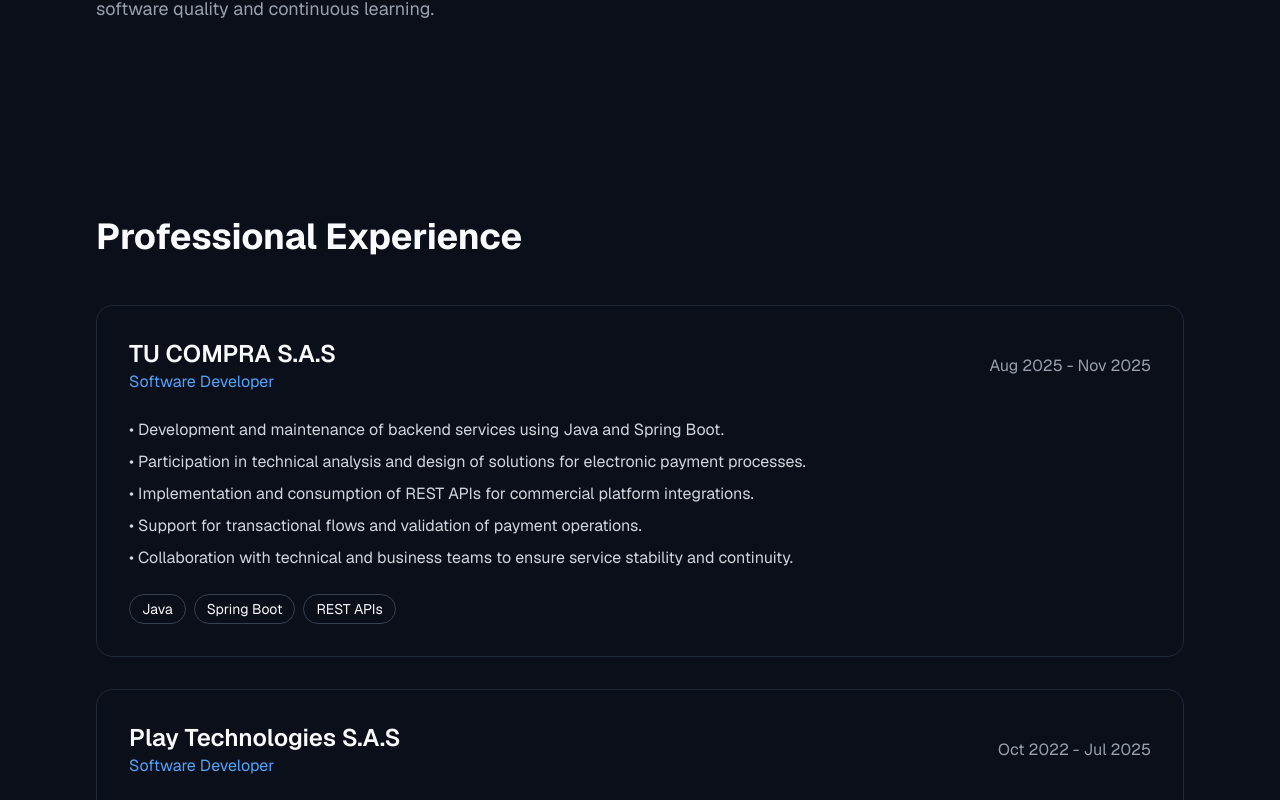
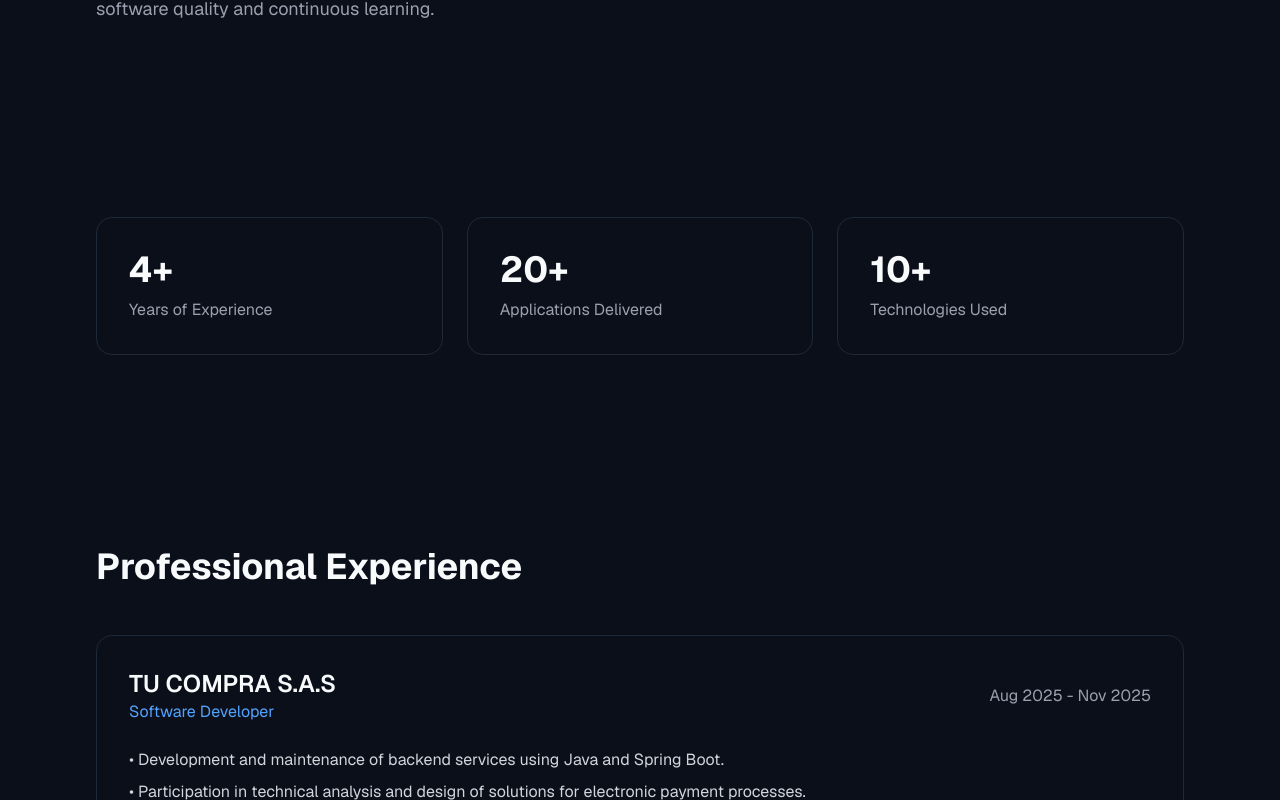
Before and after one commit to JonathanPvc/PortafolioJuribeNext.js, a Next.js app: page / in a window 1280 px wide. Shown: the part 1140-1940 px from the top of the page. Built offline with nearby package versions, Linux system fonts and the light colour scheme.

Commit message:
actualizacion
se actualiza un poco el portafolio y estilos

```diff
--- a/app/page.tsx
+++ b/app/page.tsx
@@ -1,10 +1,14 @@
 import Navbar from "@/components/Navbar";
 import Hero from "@/components/Hero";
 import About from "@/components/About";
+import Stats from "@/components/Stats";
 import Experience from "@/components/Experience";
 import Skills from "@/components/Skills";
 import Projects from "@/components/Projects";
+import Learning from "@/components/Learning";
+import Education from "@/components/Education";
 import Contact from "@/components/Contact";
+import Footer from "@/components/Footer";
 
 export default function Home() {
   return (
@@ -14,11 +18,16 @@
       <main className="max-w-6xl mx-auto px-8">
         <Hero />
         <About />
+        <Stats />
         <Experience />
         <Skills />
         <Projects />
+        <Learning />
+        <Education />
         <Contact />
       </main>
+
+      <Footer />
     </>
   );
 }
--- a/components/Experience.tsx
+++ b/components/Experience.tsx
@@ -91,7 +91,15 @@
               {exp.stack.map((tech) => (
                 <span
                   key={tech}
-                  className="px-3 py-1 text-sm rounded-full border border-gray-700"
+                  className="
+                            px-3 py-1
+                            text-sm
+                            rounded-full
+                            bg-gray-900
+                            border
+                            border-gray-800
+                            text-gray-300
+                            "
                 >
                   {tech}
                 </span>
--- /dev/null
+++ b/components/Footer.tsx
@@ -0,0 +1,15 @@
+export default function Footer() {
+  return (
+    <footer className="border-t border-gray-800 mt-24">
+      <div className="max-w-6xl mx-auto px-8 py-8 flex flex-col md:flex-row justify-between text-gray-500 text-sm">
+        <p>
+          © {new Date().getFullYear()} Jonathan Uribe
+        </p>
+
+        <p>
+          Built with Next.js, TypeScript and Tailwind CSS
+        </p>
+      </div>
+    </footer>
+  );
+}
--- a/components/Projects.tsx
+++ b/components/Projects.tsx
@@ -1,4 +1,17 @@
 const projects = [
+
+  {
+    title: "Real-Time Automation Platform",
+    description:
+      "Desktop application built with Electron and Node.js for real-time monitoring, automated workflows and multi-account management.",
+    stack: [
+      "Electron",
+      "Node.js",
+      "Playwright",
+      "Axios",
+      "REST APIs",
+    ],
+  },
   {
     title: "Payment Gateway Integration",
     description:
@@ -17,6 +30,8 @@
       "Commercial and administrative mobile applications.",
     stack: ["React Native", "REST APIs"],
   },
+
+
 ];
 
 export default function Projects() {
--- /dev/null
+++ b/components/Stats.tsx
@@ -0,0 +1,39 @@
+export default function Stats() {
+  return (
+    <section className="py-24">
+      <div className="grid md:grid-cols-3 gap-6">
+
+        <div className="border border-gray-800 rounded-2xl p-8">
+          <h3 className="text-4xl font-bold">
+            4+
+          </h3>
+
+          <p className="text-gray-400 mt-2">
+            Years of Experience
+          </p>
+        </div>
+
+        <div className="border border-gray-800 rounded-2xl p-8">
+          <h3 className="text-4xl font-bold">
+            20+
+          </h3>
+
+          <p className="text-gray-400 mt-2">
+            Applications Delivered
+          </p>
+        </div>
+
+        <div className="border border-gray-800 rounded-2xl p-8">
+          <h3 className="text-4xl font-bold">
+            10+
+          </h3>
+
+          <p className="text-gray-400 mt-2">
+            Technologies Used
+          </p>
+        </div>
+
+      </div>
+    </section>
+  );
+}
--- a/package.json
+++ b/package.json
@@ -9,7 +9,7 @@
     "lint": "eslint"
   },
   "dependencies": {
-    "framer-motion": "^12.40.0",
+    "framer-motion": "^12.41.0",
     "lucide-react": "^1.16.0",
     "next": "16.2.6",
     "react": "19.2.4",
```
Also changed, not shown: components/FadeIn.tsx (added), 1 other file (tests, documents, lock files or other folders).
